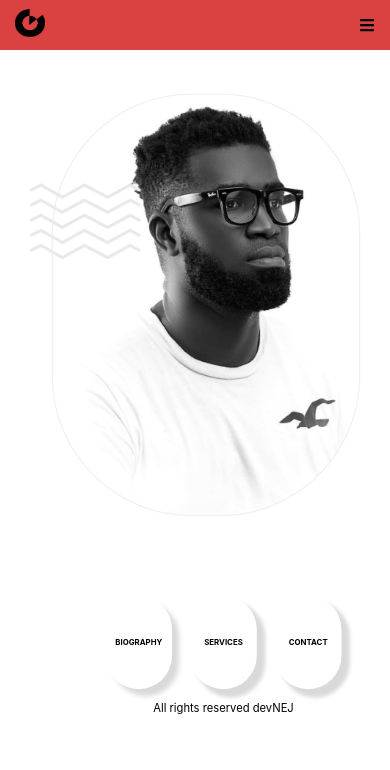
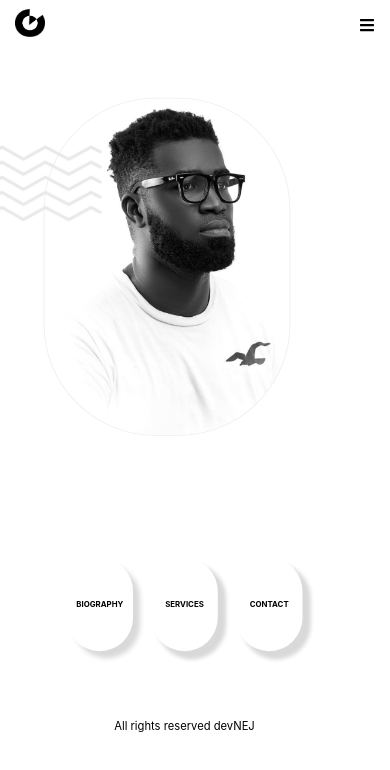
Before and after one commit to jerrinnah/devnej, a Next.js app: page / in a window 390 px wide. Shown: the top 770 px of the page. Built offline with nearby package versions, Linux system fonts and the light colour scheme.

Commit message:
fixed menu for mobile

```diff
--- a/styles/Body.module.css
+++ b/styles/Body.module.css
@@ -2,6 +2,7 @@
   display: flex;
   flex: 1;
   flex-direction: column;
+  height: auto;
   /* background-color: rgb(222, 222, 222); */
   justify-content: center;
   flex-wrap: wrap;
@@ -103,10 +104,15 @@
   display: none;
 }
 .footer {
+  display: flex;
+  justify-content: center;
+  padding-top: 5rem;
+  width: 100%;
   align-self: center;
+  /* background-color: aqua; */
 }
 
-@media screen and (max-width: 320px) {
+@media screen and (max-width: 390px) {
     .section {
       display: flex;
       flex-direction: column;
@@ -205,26 +211,7 @@
       /* border: 2px solid rgb(233, 19, 19); */
     }
 
-    .boxShadow {
-      display: flex;
-      justify-content: center;
-      align-items: center;
-      height: 133px;
-      width: 95px;
-      padding-right: 4rem;
-      border-radius: 200px;
-      background-color: rgb(255, 255, 255);
-      box-shadow: 10px 10px 8px rgb(217, 217, 217);
-    }
-    .boxHolders {
-      display: flex;
-      justify-content: space-around;
-      padding-left: 4rem;
-      padding-right: 4rem;
-      /* margin-bottom: -4rem; */
-      /* padding-bottom: 5rem; */
-      /* background-color: blue; */
-    }
+
     .webSection {
       padding-top: 0;
       padding-left: 0;
@@ -234,6 +221,8 @@
       /* background-color: aquamarine; */
     }
   }
+
+
 @media screen and (max-width: 480px) {
   .section {
     display: flex;
--- a/styles/Nav.module.css
+++ b/styles/Nav.module.css
@@ -50,7 +50,7 @@
   .nav{
     display: flex;
     width: 100%;
-    background-color: rgba(209, 19, 19, 0.799);
+    background-color: rgba(255, 255, 255, 0.799);
   }
   .icon{
     display: flex;
@@ -71,7 +71,8 @@
   .nav{
     display: flex;
     width: 100%;
-    background-color: rgba(209, 19, 19, 0.799);
+    background-color: rgba(255, 255, 255, 0.799);
+    position: fixed;
   }
   .icon{
     display: flex;
```
